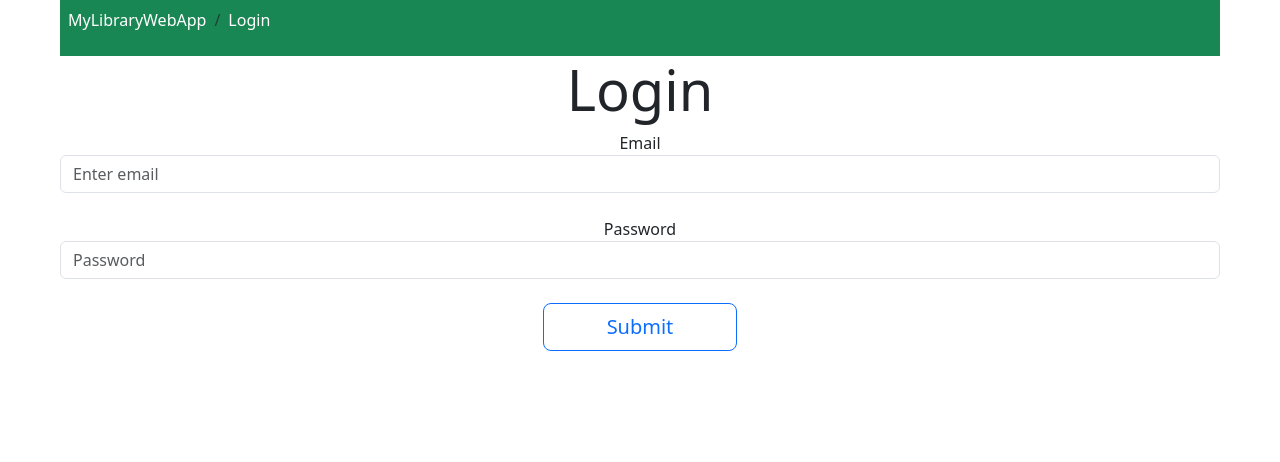
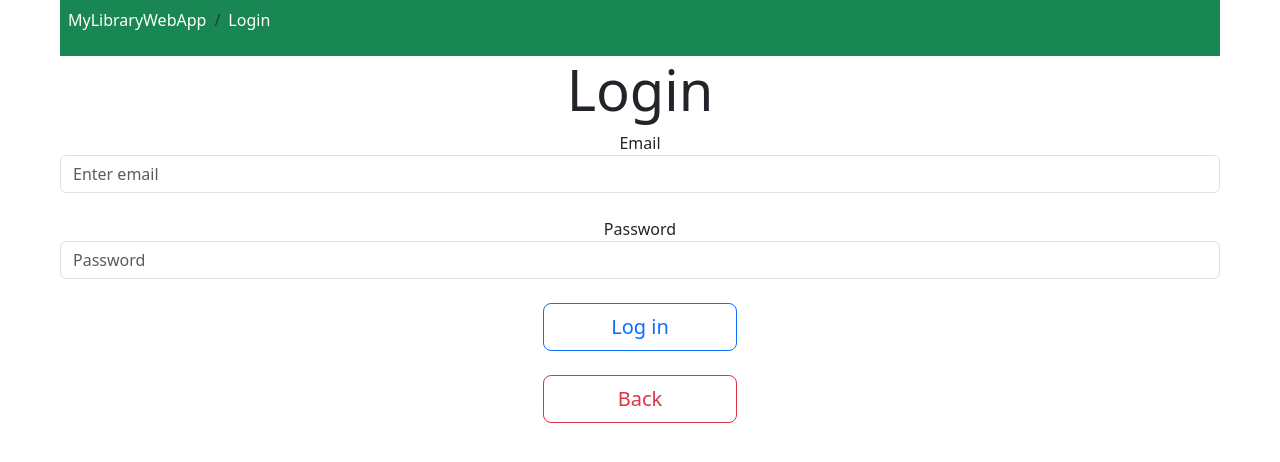
Before and after one commit to Orion2323/full_stack_project, a React (Create React App) app in the folder frontend/: page /login in a window 1280 px wide. Shown: the top 462 px of the page. Built offline with nearby package versions, Linux system fonts and the light colour scheme; the HTML template or start-up script is replaced by a standard one.

Commit message:
Added back button

```diff
--- a/frontend/src/pages/LoginPage.jsx
+++ b/frontend/src/pages/LoginPage.jsx
@@ -1,6 +1,6 @@
 import React, { useState, useEffect, useContext } from 'react';
+import { Link } from 'react-router-dom';
 import { TextField } from '../components';
-
 
 export const LoginPage = () => {
     const [ email, setEmail ] = useState('');
@@ -35,8 +35,14 @@ export const LoginPage = () => {
                     value={password}
                     setValue={setPassword}
                 />
-                <div className="text-center">
-                    <button type="button" className="btn btn-outline-primary btn-lg col-2"> Submit </button>
+                <div className="text-center d-grid gap-4 mx-auto">
+                    <Link to="/">
+                        <button type="button" className="btn btn-outline-primary btn-lg col-2"> Log in </button>
+                    </Link>
+
+                    <Link to="/">
+                        <button type="button" className="btn btn-outline-danger btn-lg col-2"> Back </button>
+                    </Link>
                 </div>
             </div>
         </div>
```
